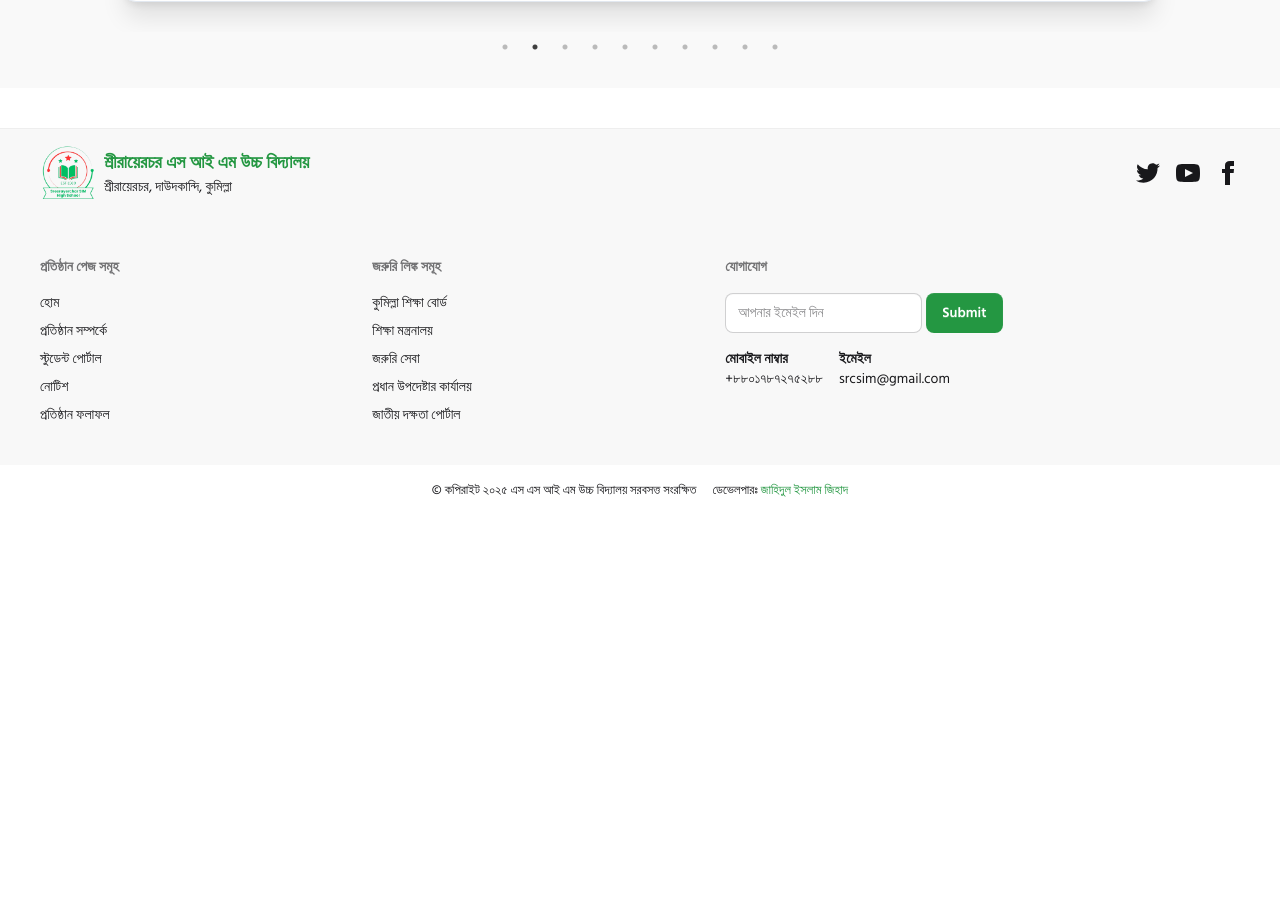
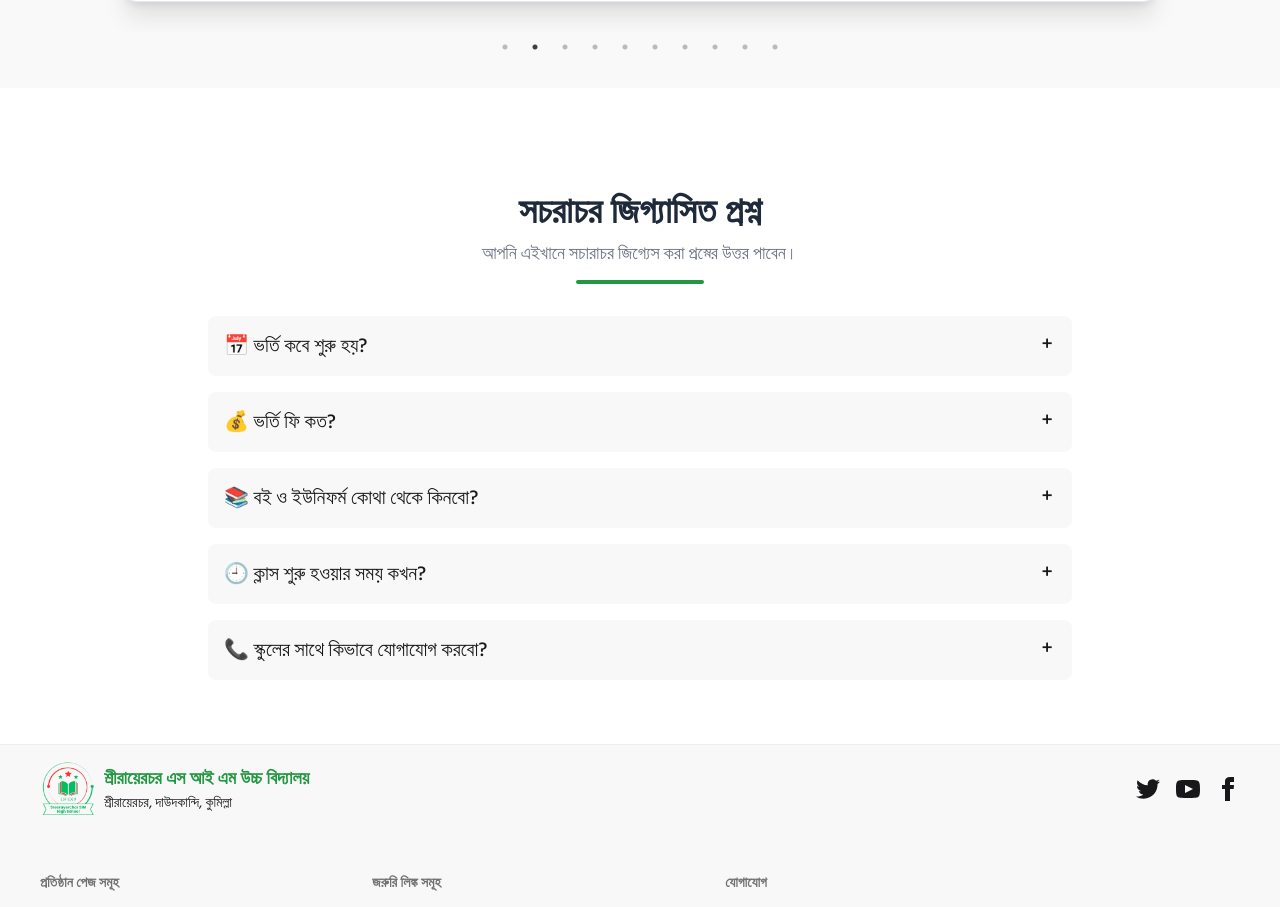
Before and after one commit to jahidul2004/src-sim-school, a React (Vite) app: page / in a window 1280 px wide. Shown: the part 5864-6771 px from the top of the page. Before the commit the page ends 6380 px from the top, so only its background shows below. Built offline with nearby package versions, Linux system fonts and the light colour scheme.

Commit message:
FAQ section added.

```diff
--- a/src/pages/home/Home.jsx
+++ b/src/pages/home/Home.jsx
@@ -1,6 +1,7 @@
 import AcademicCalendar from "./academicCalendar/AcademicCalendar";
 import AcademicProgrammes from "./academicProgrammes/AcademicProgrammes";
 import AtAGlance from "./atAglance/AtAGlance";
+import FAQ from "./FAQ/FAQ";
 import Header from "./header/Header";
 import NoticeBoard from "./noticeBoard/NoticeBoard";
 import OurTeachers from "./ourTeachers/OurTeachers";
@@ -46,6 +47,10 @@ const Home = () => {
             {/* Testimonial */}
             <Testimonial></Testimonial>
             {/* Testimonial end */}
+
+            {/* FAQ */}
+            <FAQ></FAQ>
+            {/* FAQ end */}
         </>
     );
 };
--- /dev/null
+++ b/src/pages/home/faq/FAQ.jsx
@@ -0,0 +1,85 @@
+import SectionHeader from "../../../components/sectionHeader/SectionHeader";
+
+const FAQ = () => {
+    return (
+        <section className="max-w-4xl mx-auto px-4 py-16">
+            <div className="w-[95%] mx-auto">
+                <SectionHeader
+                    title={"সচরাচর জিগ্যাসিত প্রশ্ন"}
+                    subtitle={
+                        "আপনি এইখানে সচারাচর জিগ্যেস করা প্রস্নের উত্তর পাবেন।"
+                    }
+                ></SectionHeader>
+            </div>
+
+            <div className="space-y-4">
+                {/* FAQ 1 */}
+                <div className="collapse collapse-plus bg-base-200 rounded-box">
+                    <input type="checkbox" className="peer" />
+                    <div className="collapse-title text-xl font-medium">
+                        📅 ভর্তি কবে শুরু হয়?
+                    </div>
+                    <div className="collapse-content text-base text-gray-600 dark:text-gray-300">
+                        সাধারণত প্রতি বছর জানুয়ারি মাসে নতুন শিক্ষাবর্ষের ভর্তি
+                        কার্যক্রম শুরু হয়। ভর্তি বিজ্ঞপ্তি স্কুলের নোটিশ বোর্ড
+                        এবং ওয়েবসাইটে প্রকাশ করা হয়।
+                    </div>
+                </div>
+
+                {/* FAQ 2 */}
+                <div className="collapse collapse-plus bg-base-200 rounded-box">
+                    <input type="checkbox" className="peer" />
+                    <div className="collapse-title text-xl font-medium">
+                        💰 ভর্তি ফি কত?
+                    </div>
+                    <div className="collapse-content text-base text-gray-600 dark:text-gray-300">
+                        ভর্তি ফি প্রতি বছর সামান্য পরিবর্তন হতে পারে। সাধারণত
+                        এটি ২০০০-৩০০০ টাকার মধ্যে থাকে। বিস্তারিত তথ্য ভর্তি
+                        বিজ্ঞপ্তিতে উল্লেখ থাকে।
+                    </div>
+                </div>
+
+                {/* FAQ 3 */}
+                <div className="collapse collapse-plus bg-base-200 rounded-box">
+                    <input type="checkbox" className="peer" />
+                    <div className="collapse-title text-xl font-medium">
+                        📚 বই ও ইউনিফর্ম কোথা থেকে কিনবো?
+                    </div>
+                    <div className="collapse-content text-base text-gray-600 dark:text-gray-300">
+                        বই ও ইউনিফর্ম বিদ্যালয়ের নির্ধারিত দোকান থেকে সংগ্রহ
+                        করতে বলা হয়। ভর্তি হওয়ার পর প্রয়োজনীয় তথ্য সরবরাহ করা
+                        হয়।
+                    </div>
+                </div>
+
+                {/* FAQ 4 */}
+                <div className="collapse collapse-plus bg-base-200 rounded-box">
+                    <input type="checkbox" className="peer" />
+                    <div className="collapse-title text-xl font-medium">
+                        🕘 ক্লাস শুরু হওয়ার সময় কখন?
+                    </div>
+                    <div className="collapse-content text-base text-gray-600 dark:text-gray-300">
+                        ক্লাস সাধারণত সকাল ৮:৩০ মিনিটে শুরু হয় এবং দুপুর ১:৩০
+                        মিনিটে শেষ হয়। সপ্তাহের কার্যক্রম অনুযায়ী সময় পরিবর্তন
+                        হতে পারে।
+                    </div>
+                </div>
+
+                {/* FAQ 5 */}
+                <div className="collapse collapse-plus bg-base-200 rounded-box">
+                    <input type="checkbox" className="peer" />
+                    <div className="collapse-title text-xl font-medium">
+                        📞 স্কুলের সাথে কিভাবে যোগাযোগ করবো?
+                    </div>
+                    <div className="collapse-content text-base text-gray-600 dark:text-gray-300">
+                        যোগাযোগের জন্য আমাদের অফিসিয়াল ফোন নাম্বার এবং ইমেইল
+                        দেওয়া আছে Contact Us সেকশনে। এছাড়াও ওয়েবসাইটে Contact
+                        ফর্ম রয়েছে।
+                    </div>
+                </div>
+            </div>
+        </section>
+    );
+};
+
+export default FAQ;
```
